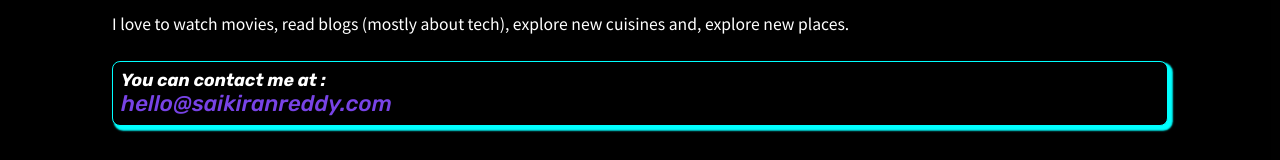
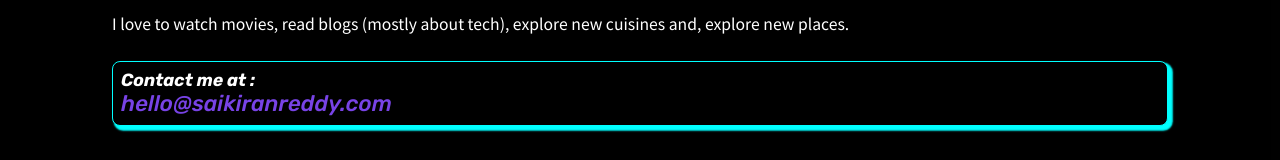
Before and after one commit to saisk73/saikiranreddy.com, a Next.js app: page / in a window 1280 px wide. Shown: the part 318-478 px from the top of the page. Built offline with nearby package versions, Linux system fonts and the light colour scheme.

Commit message:
Update text

```diff
--- a/pages/index.tsx
+++ b/pages/index.tsx
@@ -29,7 +29,7 @@ const Home: NextPage = () => {
         </p>
         <div className="home__contact">
           <p>
-            <b>You can contact me at :</b>
+            <b>Contact me at :</b>
           </p>{" "}
           <a href="mailto:hello@saikiranreddy.com" className="home__email">
             hello@saikiranreddy.com
```
